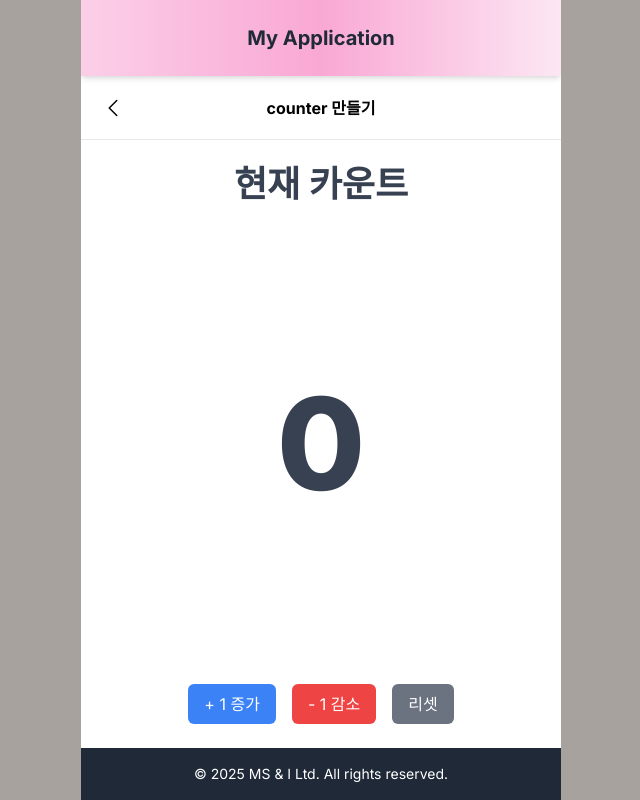
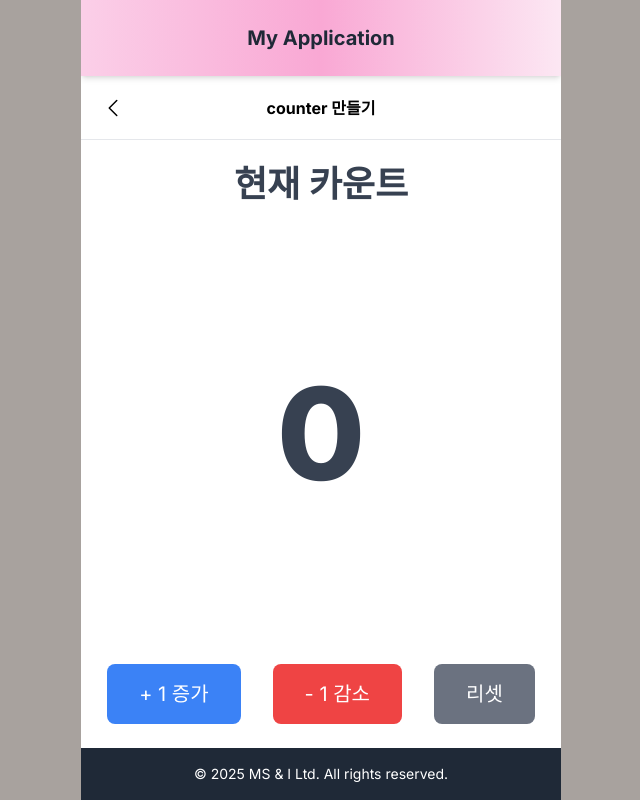
Before and after one commit to k800712/front-assignments-main, a Next.js app: page /assignments/counter in a window 1280 px wide. Shown: the whole page, without its empty margins (319-959 px from the left). Built offline with nearby package versions, Linux system fonts and the light colour scheme.

Commit message:
"버튼 UI 스타일 및 간격 조정"

```diff
--- a/src/app/assignments/counter/page.tsx
+++ b/src/app/assignments/counter/page.tsx
@@ -56,25 +56,25 @@ export default function Assignments3() {
             </div>
 
             {/* 증가/감소/리셋 버튼 */}
-            <div className="flex justify-center gap-4 mb-6">
-                {/* +1 증가 */}
+            <div className="flex justify-center gap-8 mb-6"> {/* 간격도 조절 */}
+                {/* +1 증가 버튼 */}
                 <button
                     onClick={increment}
-                    className="px-4 py-2 bg-blue-500 text-white rounded-md hover:bg-blue-600 transition"
+                    className="px-8 py-4 text-xl bg-blue-500 text-white rounded-lg hover:bg-blue-600 transition"
                 >
                     + 1 증가
                 </button>
-                {/* -1 감소 */}
+                {/* -1 감소 버튼 */}
                 <button
                     onClick={decrement}
-                    className="px-4 py-2 bg-red-500 text-white rounded-md hover:bg-red-600 transition"
+                    className="px-8 py-4 text-xl bg-red-500 text-white rounded-lg hover:bg-red-600 transition"
                 >
                     - 1 감소
                 </button>
-                {/* 리셋 */}
+                {/* 리셋 버튼 */}
                 <button
                     onClick={reset}
-                    className="px-4 py-2 bg-gray-500 text-white rounded-md hover:bg-gray-600 transition"
+                    className="px-8 py-4 text-xl bg-gray-500 text-white rounded-lg hover:bg-gray-600 transition"
                 >
                     리셋
                 </button>
```
